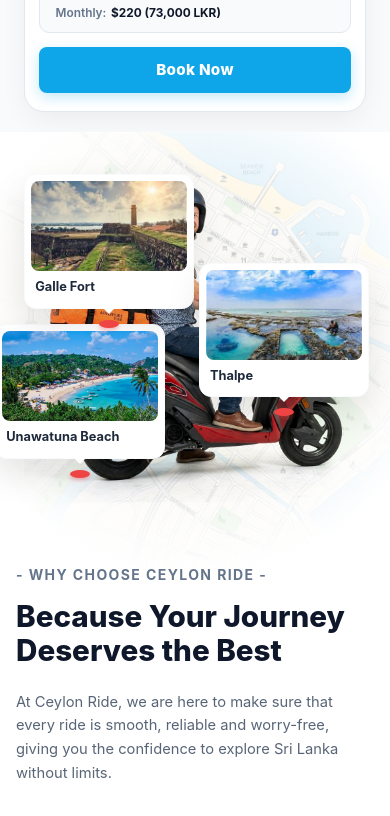
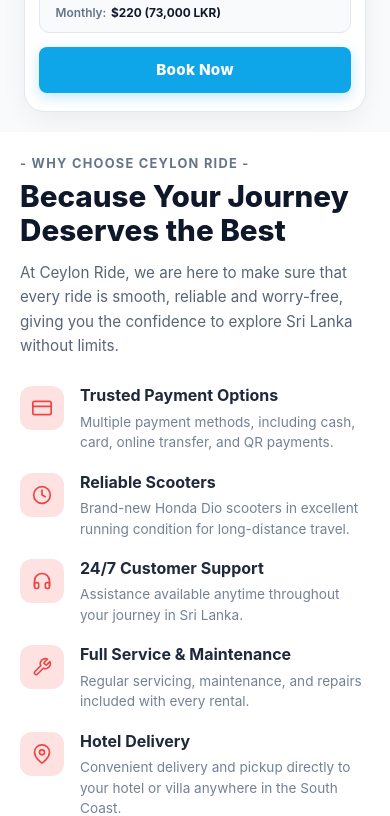
Before and after one commit to kaveesha-mg/ceylon-ride, a Next.js app: page / in a window 390 px wide. Shown: the part 3500-4316 px from the top of the page. Built offline with nearby package versions, Linux system fonts and the light colour scheme.

Commit message:
Hide services image on mobile and tighten FAQ to contact gap

```diff
--- a/src/app/contact/contact.module.css
+++ b/src/app/contact/contact.module.css
@@ -53,11 +53,27 @@
 }
 
 @media (max-width: 768px) {
+  .contactContainer {
+    padding-top: 1.25rem !important;
+    padding-bottom: 2.5rem;
+    min-height: auto;
+  }
+
+  .sectionDivider {
+    margin: 0 auto 1.25rem auto;
+  }
+
+  .headerSection {
+    margin-bottom: 1.75rem;
+  }
+
   .mainHeading {
     font-size: 1.85rem;
+    margin-bottom: 0.75rem;
   }
+
   .subDescription {
-    font-size: 1rem;
+    font-size: 0.95rem;
   }
 }
 
--- a/src/components/ContactSection.js
+++ b/src/components/ContactSection.js
@@ -42,7 +42,7 @@
   };
 
   return (
-    <section id="contact" className={styles.contactContainer} style={{ paddingTop: '105px', scrollMarginTop: '10px' }}>
+    <section id="contact" className={styles.contactContainer}>
       <div className="container">
         <div className={styles.sectionDivider}></div>
         <div className={styles.headerSection}>
--- a/src/components/FaqSection.module.css
+++ b/src/components/FaqSection.module.css
@@ -138,8 +138,11 @@
 
 @media (max-width: 768px) {
   .faqSection {
-    padding: 1.75rem 1rem 2.5rem 1rem;
+    padding: 1.75rem 1rem 1rem 1rem;
     background-size: cover;
+  }
+  .buttonContainer {
+    margin-top: 1.5rem;
   }
   .header {
     margin-bottom: 1.75rem;
--- a/src/components/ServicesSection.module.css
+++ b/src/components/ServicesSection.module.css
@@ -217,20 +217,40 @@
 
 @media (max-width: 768px) {
   .servicesSection {
-    padding: 1.75rem 0 2.5rem;
+    padding: 1.5rem 0 2.5rem;
   }
 
   .container {
-    gap: 2.5rem;
-    padding: 0 1rem;
+    gap: 0;
+    padding: 0 1.25rem;
+  }
+
+  .imageColumn {
+    display: none !important;
+  }
+
+  .contentColumn {
+    width: 100%;
+  }
+
+  .eyebrow {
+    font-size: 0.8rem;
+    margin-bottom: 0.5rem;
   }
 
   .title {
     font-size: 1.85rem;
+    margin-bottom: 0.85rem;
   }
 
   .description {
-    font-size: 0.92rem;
-    margin-bottom: 2rem;
+    font-size: 0.95rem;
+    margin-bottom: 1.75rem;
+    max-width: 100%;
+  }
+
+  .featuresGrid {
+    grid-template-columns: 1fr;
+    gap: 1.25rem;
   }
 }
```
